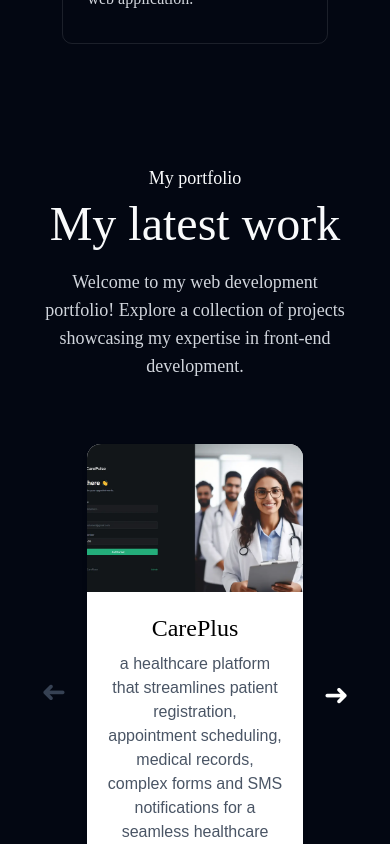
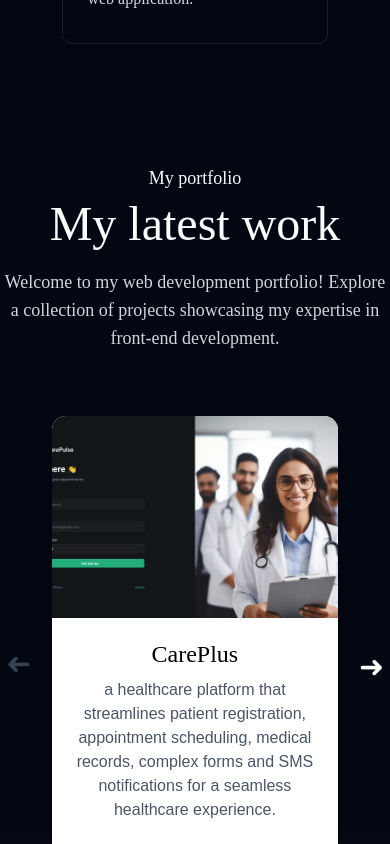
Before and after one commit to MohamdAlaa/Personal-Portfolio, a Next.js app: page / in a window 390 px wide. Shown: the part 4180-5024 px from the top of the page. Built offline with nearby package versions, Linux system fonts and the light colour scheme; a web font is replaced by a local one.

Commit message:
fix some styling

```diff
--- a/app/components/LatestWork.jsx
+++ b/app/components/LatestWork.jsx
@@ -65,10 +65,7 @@
     );
   } // prevent SSR flash
   return (
-    <div
-      id="projects"
-      className="w-full px-[10%] sm:px-[13%] py-10 scroll-m-20"
-    >
+    <div id="projects" className="w-full px-[1%] sm:px-[13%] py-10 scroll-m-20">
       <h4 className="text-lg text-center mb-2 font-Ovo">My portfolio</h4>
       <h2 className="text-5xl text-center font-Ovo">My latest work</h2>
       <p className="max-w-2xl mx-auto font-Ovo text-center mt-5 mb-12 text-lg text-gray-700 dark:text-gray-300">
```
